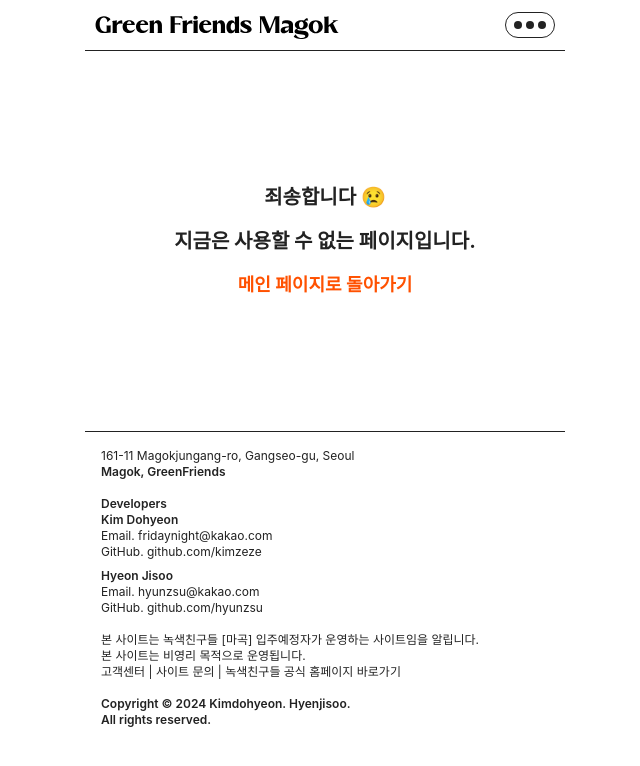
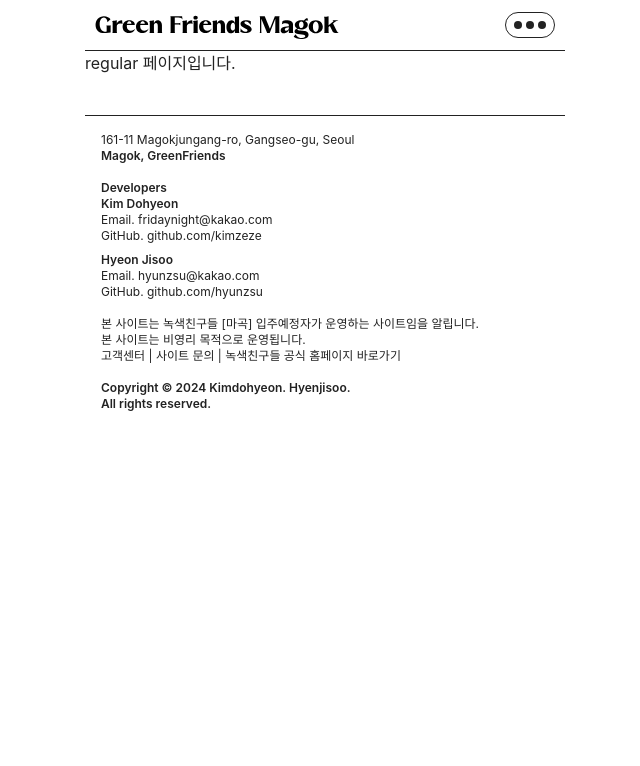
Before and after one commit to hyunzsu/greenFriendsMagok, a Next.js app: page /signup/regular in a window 1280 px wide. Before the commit this address had no page. Shown: the top 766 px of the page, without its empty margins (315-955 px from the left). Built offline with nearby package versions, Linux system fonts and the light colour scheme; a web font is replaced by a local one.

Commit message:
[🗼markup] 이메일 회원가입 폼 생성

```diff
--- /dev/null
+++ b/src/app/(auth)/signup/regular/page.tsx
@@ -0,0 +1,3 @@
+export default function SignUpRegular() {
+  return <div>regular 페이지입니다.</div>;
+}
```
